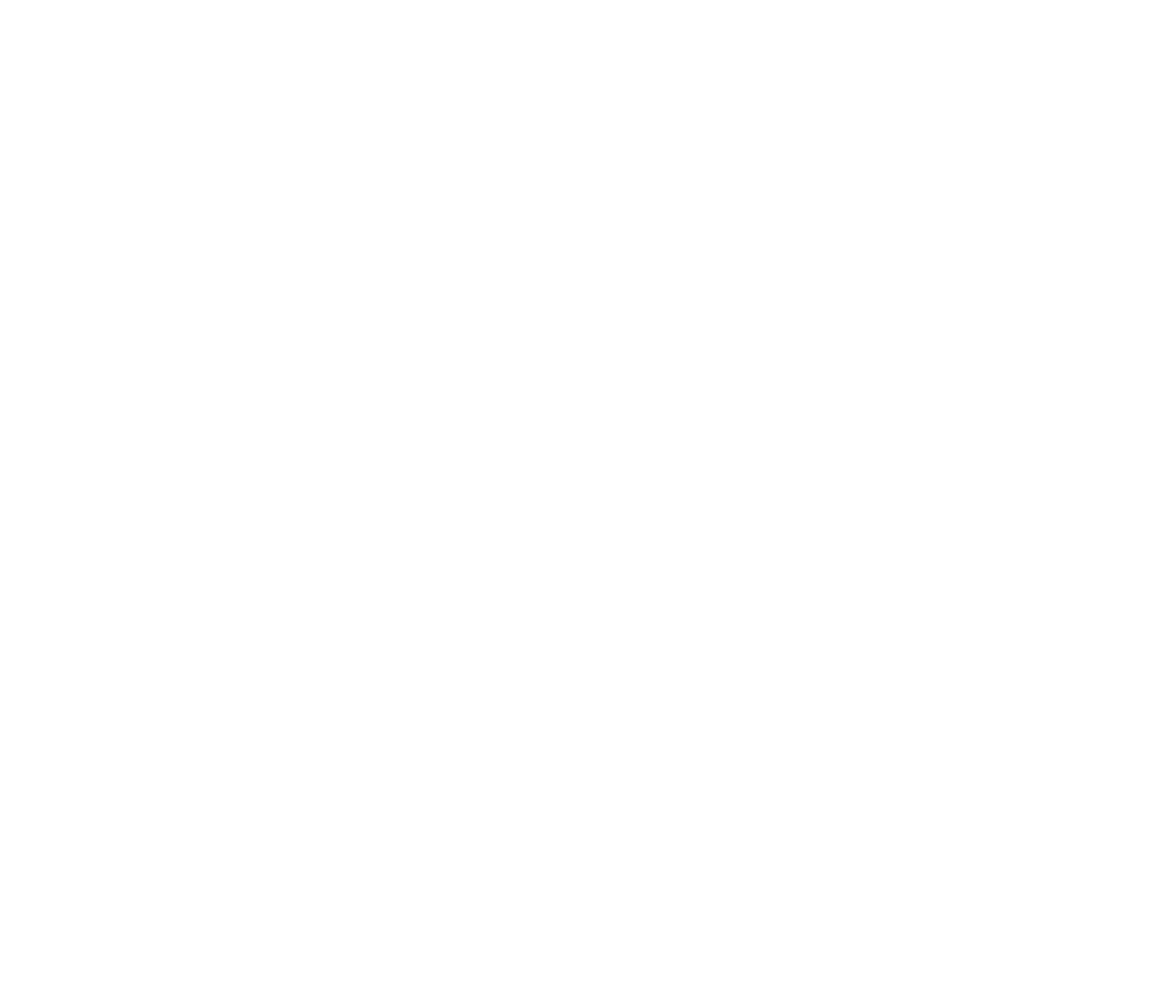
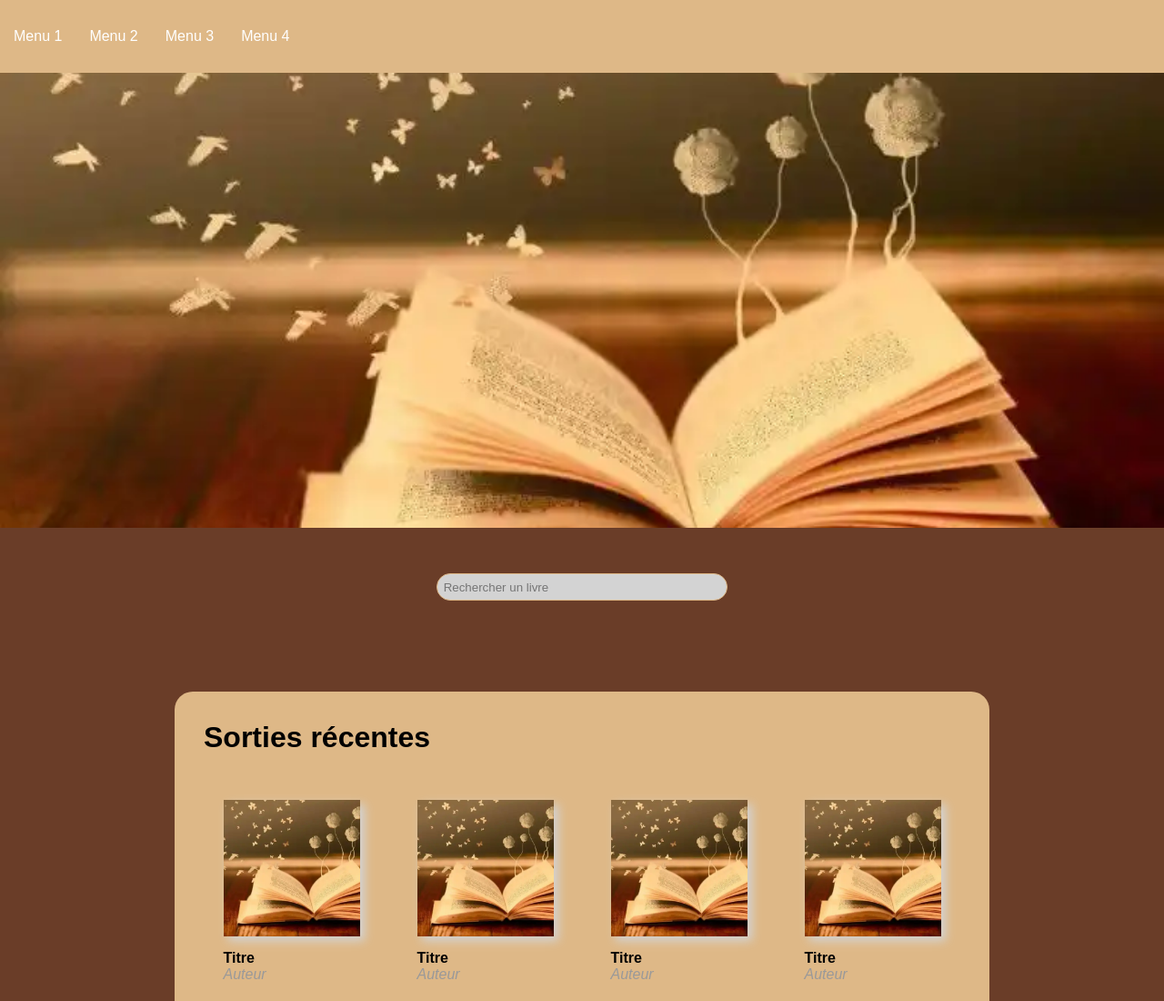
Before and after one commit to Fredlannes/Fil-rouge-JS, a plain HTML site: page index.html in a window 1280 px wide. Shown: the top 1100 px of the page at 91% size. Before the commit the page ends 800 px from the top, so only its background shows below. Drawn offline with Linux system fonts and the light colour scheme.

Commit message:
mise en page + CSS

```diff
--- a/index.html
+++ b/index.html
@@ -4,9 +4,126 @@
     <meta charset="UTF-8">
     <meta http-equiv="X-UA-Compatible" content="IE=edge">
     <meta name="viewport" content="width=device-width, initial-scale=1.0">
-    <title>Document</title>
+    <link rel="stylesheet" href="style.css">
+    <title>Projet fil rouge</title>
 </head>
 <body>
+    <header>
+        <ul>
+            <li><a href="#">Menu 1</a></li>
+            <li><a href="#">Menu 2</a></li>
+            <li><a href="#">Menu 3</a></li>
+            <li><a href="#">Menu 4</a></li>
+        </ul>
+    </header>
 
+    <main>
+
+        <section class="banner"></section>
+
+        <section class="search">
+            <input type="text" placeholder="Rechercher un livre">
+        </section>
+
+        <section class="book-list">
+            <span class="book-list-title">Sorties récentes</span>
+            <div class="book-wrapper">
+                <article class="book-item">
+                    <div class="book-img"></div>
+                    <div class="book-title">Titre</div>
+                    <div class="book-autor">Auteur</div>
+                </article>
+                <article class="book-item">
+                    <div class="book-img"></div>
+                    <div class="book-title">Titre</div>
+                    <div class="book-autor">Auteur</div>
+                </article>
+                <article class="book-item">
+                    <div class="book-img"></div>
+                    <div class="book-title">Titre</div>
+                    <div class="book-autor">Auteur</div>
+                </article>
+                <article class="book-item">
+                    <div class="book-img"></div>
+                    <div class="book-title">Titre</div>
+                    <div class="book-autor">Auteur</div>
+                </article>
+                <article class="book-item">
+                    <div class="book-img"></div>
+                    <div class="book-title">Titre</div>
+                    <div class="book-autor">Auteur</div>
+                </article>
+                <article class="book-item">
+                    <div class="book-img"></div>
+                    <div class="book-title">Titre</div>
+                    <div class="book-autor">Auteur</div>
+                </article>
+                <article class="book-item">
+                    <div class="book-img"></div>
+                    <div class="book-title">Titre</div>
+                    <div class="book-autor">Auteur</div>
+                </article>
+                <article class="book-item">
+                    <div class="book-img"></div>
+                    <div class="book-title">Titre</div>
+                    <div class="book-autor">Auteur</div>
+                </article>
+            </div>
+            <div class="book-plus">Voir plus...</div>
+        </section>
+
+        <section class="book-list">
+            <span class="book-list-title">Meilleures ventes</span>
+            <div class="book-wrapper">
+                <article class="book-item">
+                    <div class="book-img"></div>
+                    <div class="book-title">Titre</div>
+                    <div class="book-autor">Auteur</div>
+                </article>
+                <article class="book-item">
+                    <div class="book-img"></div>
+                    <div class="book-title">Titre</div>
+                    <div class="book-autor">Auteur</div>
+                </article>
+                <article class="book-item">
+                    <div class="book-img"></div>
+                    <div class="book-title">Titre</div>
+                    <div class="book-autor">Auteur</div>
+                </article>
+                <article class="book-item">
+                    <div class="book-img"></div>
+                    <div class="book-title">Titre</div>
+                    <div class="book-autor">Auteur</div>
+                </article>
+                <article class="book-item">
+                    <div class="book-img"></div>
+                    <div class="book-title">Titre</div>
+                    <div class="book-autor">Auteur</div>
+                </article>
+                <article class="book-item">
+                    <div class="book-img"></div>
+                    <div class="book-title">Titre</div>
+                    <div class="book-autor">Auteur</div>
+                </article>
+                <article class="book-item">
+                    <div class="book-img"></div>
+                    <div class="book-title">Titre</div>
+                    <div class="book-autor">Auteur</div>
+                </article>
+                <article class="book-item">
+                    <div class="book-img"></div>
+                    <div class="book-title">Titre</div>
+                    <div class="book-autor">Auteur</div>
+                </article>
+            </div>
+            <div class="book-plus">Voir plus...</div>
+        </section>
+
+
+
+
+
+    </main>
+    <script src="script.js"></script>
 </body>
 </html>
--- /dev/null
+++ b/style.css
@@ -0,0 +1,141 @@
+*, html,
+body {
+    padding: 0;
+    margin: 0;
+    box-sizing: border-box;
+    font-family: Arial, Helvetica, sans-serif;
+
+}
+
+body {
+    background-color: #6a3d28;
+}
+
+main {
+    height: 100%;
+    padding-top: 80px;
+}
+    /* header*/
+
+header {
+    background-color: burlywood;
+    position: fixed;
+    width: 100%;
+
+}
+
+header ul {
+    display: flex;
+    height: 80px;
+    align-items: center;
+}
+
+header ul li {
+    list-style: none;
+    margin: 0 15px;
+}
+
+header a{
+    color: white;
+    text-decoration: none;
+}
+
+header a:hover {
+    text-decoration: underline;
+}
+
+    /* banner */
+
+.banner {
+    margin-bottom: 50px;
+    min-width: 100%;
+    height: 500px;
+    background-image: url(images/livre-ouvert--768x480.webp);
+    background-size: cover ;
+    background-position: center;
+
+
+}
+
+        /* Search */
+.search {
+    display: flex;
+}
+
+.search input {
+    width: 25%;
+    margin: auto;
+    padding: 0.5em;
+    border-radius: 20px;
+    border: 1px solid burlywood;
+    background-color: lightgray;
+}
+
+/* Book list*/
+
+.book-list {
+    margin: 100px 15% ;
+    background-color: burlywood;
+    padding: 2em;
+    border-radius: 20px;
+}
+
+.book-list-title{
+    font-size: 2em;
+    font-weight: bold;
+}
+
+/* .book-wrapper {
+    display: flex;
+    margin-top: 20px;
+    justify-content: space-between;
+    flex-wrap: wrap;
+} */
+
+.book-wrapper {
+    display: grid;
+    margin-top: 50px;
+    grid-template-columns: repeat(4, 1fr);
+    grid-template-rows: repeat(2, 1fr);
+    justify-items: center;
+    gap: 20px;
+}
+
+@media screen and (max-width: 1050px) {
+    .book-wrapper{
+        display: grid;
+        grid-template-columns : repeat(2, 1fr);
+        grid-template-rows: repeat(4, 1fr);
+}
+}
+
+
+.book-item {
+    margin-bottom: 20px;
+
+}
+.book-img {
+    height: 150px;
+    width: 150px;
+    background-image: url(images/livre-ouvert--768x480.webp);
+    background-size: cover;
+    background-position: center;
+    margin-bottom: 15px;
+    box-shadow: 5px 5px 10px lightgrey;
+}
+
+.book-title{
+    font-size: 1em;
+    font-weight: bold;
+}
+
+.book-autor{
+    color: #9a9999;
+    font-style: italic;
+}
+
+.book-plus {
+    text-align: right;
+    margin-top: 20px;
+    font-style: italic;
+}
```
Also changed, not shown: images/livre-ouvert--768x480.webp (added), script.js (added).
